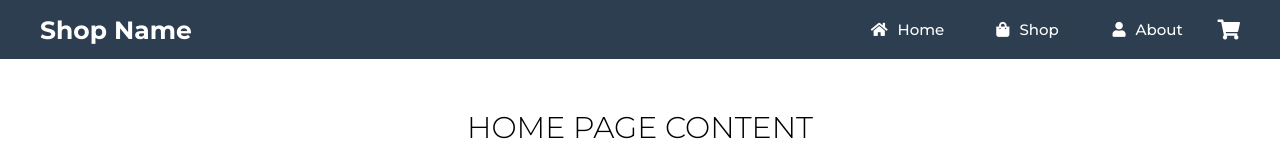
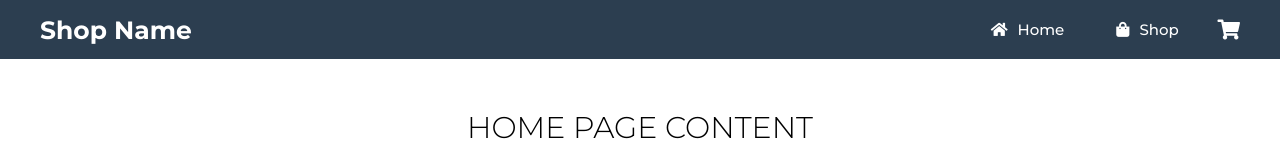
Before and after one commit to ABojo/ShoppingCart, a React (Create React App) app: page / in a window 1280 px wide. Shown: the top 160 px of the page. Built offline with nearby package versions, Linux system fonts and the light colour scheme; the HTML template or start-up script is replaced by a standard one.

Commit message:
removed about tab from navbar as its out of the scope of this project

```diff
--- a/src/components/Navbar.js
+++ b/src/components/Navbar.js
@@ -21,12 +21,6 @@ function Navbar(props) {
           </h1>
         </Link>
 
-        <Link to="/about" style={linkStyles}>
-          <h1 className="nav-item">
-            <i className="fas fa-user  nav-item__icon"></i>About
-          </h1>
-        </Link>
-
         <h1 className="nav-cart" onClick={showCartSidebar}>
           {cartCount ? <p className="nav-cart__count">{cartCount}</p> : ''}
           <i className="fas fa-shopping-cart"></i>
```
